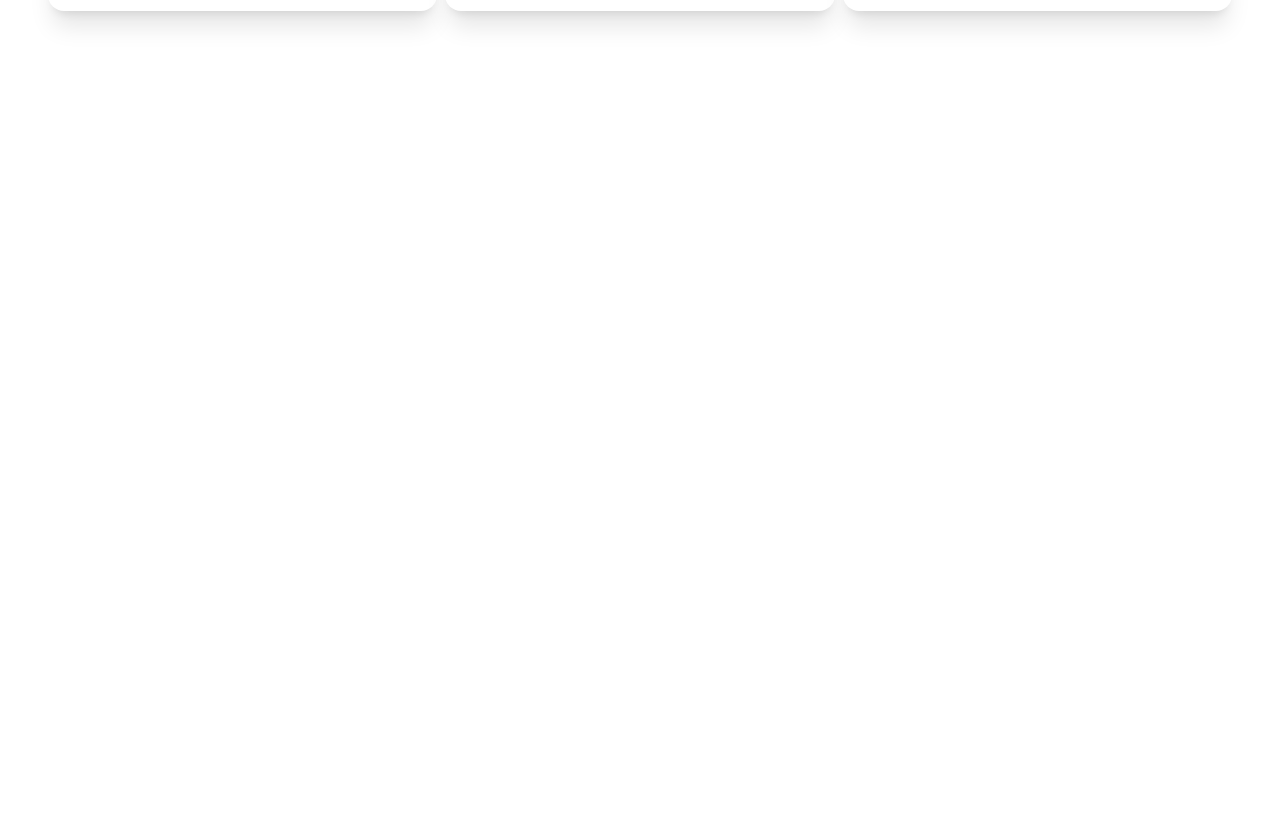
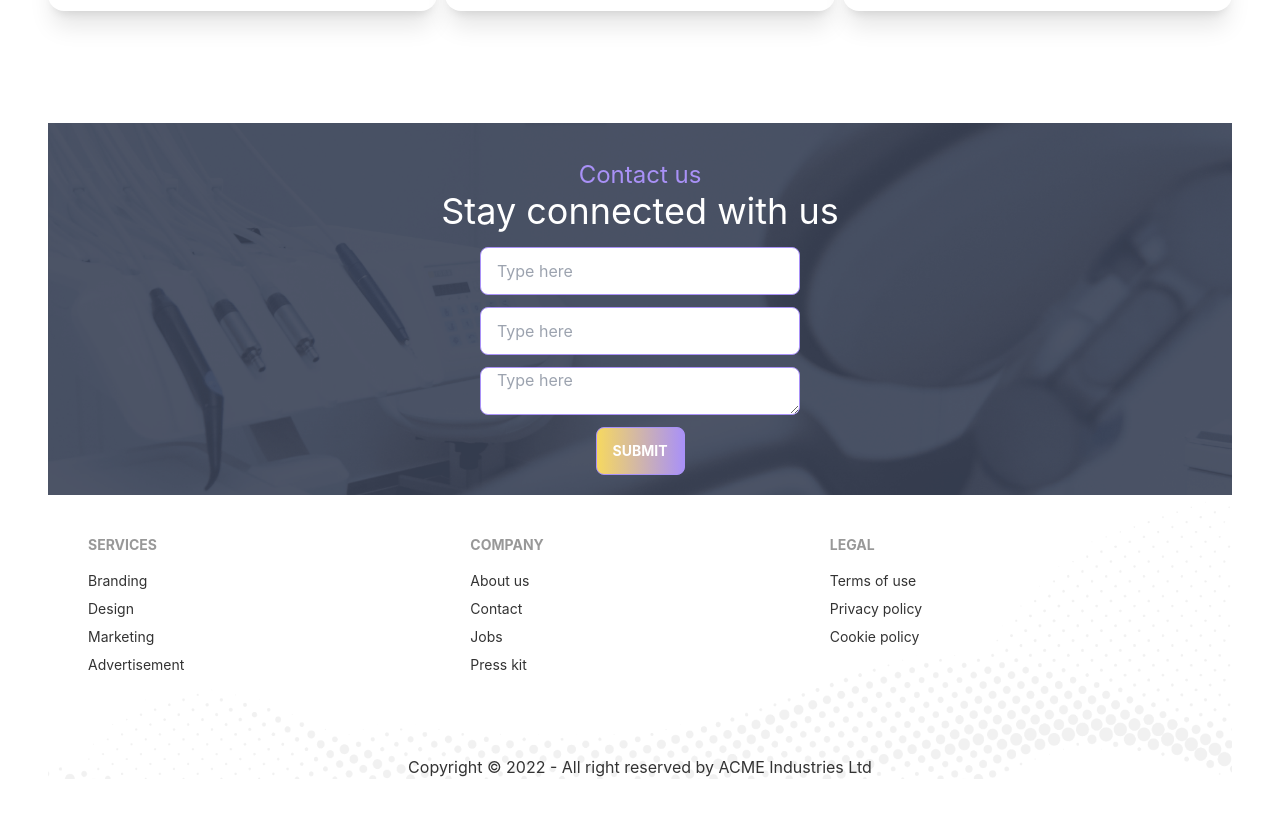
Before and after one commit to mak-43/doctor, a React (Create React App) app: page / in a window 1280 px wide. Shown: the part 3059-3876 px from the top of the page. Before the commit the page ends 3182 px from the top, so only its background shows below. Built offline with nearby package versions, Linux system fonts and the light colour scheme.

Commit message:
contact and footer

```diff
--- a/src/Components/Pages/Home/Banner.js
+++ b/src/Components/Pages/Home/Banner.js
@@ -3,13 +3,13 @@
 
 const Banner = () => {
     return (
-        <div class="hero min-h-screen  bg-[url('/src/Components/Assets/bg.png')] ">
-            <div class="hero-content flex-col lg:flex-row-reverse">
-                <img src={chair} class="max-w-sm rounded-lg shadow-2xl" />
+        <div className="hero min-h-screen  bg-[url('/src/Components/Assets/bg.png')] ">
+            <div className="hero-content flex-col lg:flex-row-reverse">
+                <img src={chair} className="max-w-sm rounded-lg shadow-2xl" />
                 <div>
-                    <h1 class="text-5xl font-bold">Your New Smile Starts Here</h1>
-                    <p class="py-6">Provident cupiditate voluptatem et in. Quaerat fugiat ut assumenda excepturi exercitationem quasi. In deleniti eaque aut repudiandae et a id nisi.</p>
-                    <button class="btn btn-primary text-white font-bold bg-gradient-to-r from-secondary to-primary">Get Started</button>
+                    <h1 className="text-5xl font-bold">Your New Smile Starts Here</h1>
+                    <p className="py-6">Provident cupiditate voluptatem et in. Quaerat fugiat ut assumenda excepturi exercitationem quasi. In deleniti eaque aut repudiandae et a id nisi.</p>
+                    <button className="btn btn-primary text-white font-bold bg-gradient-to-r from-secondary to-primary">Get Started</button>
                 </div>
             </div>
         </div>
--- /dev/null
+++ b/src/Components/Pages/Home/Contact.js
@@ -0,0 +1,24 @@
+import React from 'react';
+import pic from '../../Assets/appointment.png'
+import Primary from '../Shared/Primary';
+const Contact = () => {
+    return (
+        <div className='py-5' style={{
+            background:`url(${pic})`,
+            backgroundSize:'cover'
+        }}>
+            <div className='text-center my-4'>
+                <h4 className='text-2xl text-primary'>Contact us</h4>
+                <h2 className='text-4xl text-white'>Stay connected with us</h2>
+            </div>
+            <div className='flex flex-col justify-center items-center gap-3'>
+            <input type="text" placeholder="Type here" class="input input-bordered input-primary w-full max-w-xs" />
+            <input type="text" placeholder="Type here" class="input input-bordered input-primary w-full max-w-xs" />
+            <textarea type="text" placeholder="Type here" class="input input-bordered input-primary w-full max-w-xs" />
+            <Primary>Submit</Primary>
+            </div>
+        </div>
+    );
+};
+
+export default Contact;
--- a/src/Components/Pages/Home/Exceptional.js
+++ b/src/Components/Pages/Home/Exceptional.js
@@ -4,12 +4,12 @@
 
 const Exceptional = () => {
     return (
-        <div class="hero  ">
-            <div class="hero-content flex-col lg:flex-row">
-                <img src={pic}class="max-w-sm rounded-lg shadow-2xl" />
+        <div className="hero  ">
+            <div className="hero-content flex-col lg:flex-row">
+                <img src={pic} className="max-w-sm rounded-lg shadow-2xl" />
                 <div>
-                    <h1 class="text-5xl font-bold">Box Office News!</h1>
-                    <p class="py-6">Provident cupiditate voluptatem et in. Quaerat fugiat ut assumenda excepturi exercitationem quasi. In deleniti eaque aut repudiandae et a id nisi.</p>
+                    <h1 className="text-5xl font-bold">Box Office News!</h1>
+                    <p className="py-6">Provident cupiditate voluptatem et in. Quaerat fugiat ut assumenda excepturi exercitationem quasi. In deleniti eaque aut repudiandae et a id nisi.</p>
                     <Primary >Order</Primary>
                 </div>
             </div>
--- a/src/Components/Pages/Home/Home.js
+++ b/src/Components/Pages/Home/Home.js
@@ -1,6 +1,8 @@
 import React from 'react';
+import Footer from '../Shared/Footer';
 import Appointment from './Appointment';
 import Banner from './Banner';
+import Contact from './Contact';
 import Exceptional from './Exceptional';
 import Info from './Info';
 import Services from './Services';
@@ -15,6 +17,8 @@
             <Exceptional/>
             <Appointment/>
             <Testimonial/>
+            <Contact/>
+            <Footer/>
         </div>
     );
 };
--- a/src/Components/Pages/Home/InfoCard.js
+++ b/src/Components/Pages/Home/InfoCard.js
@@ -1,11 +1,11 @@
 import React from 'react';
 
-const InfoCard = ({img,cartTitle,bgClass}) => {
+const InfoCard = ({ img, cartTitle, bgClass }) => {
     return (
-        <div class={`card lg:card-side bg-base-100 shadow-xl ${bgClass}`}>
-            <figure className='p-5'><img src={img} alt="Album"/></figure>
-            <div class="card-body text-white">
-                <h2 class="card-title">{cartTitle} </h2>
+        <div className={`card lg:card-side bg-base-100 shadow-xl ${bgClass}`}>
+            <figure className='p-5'><img src={img} alt="Album" /></figure>
+            <div className="card-body text-white">
+                <h2 className="card-title">{cartTitle} </h2>
                 <p>Click the button to listen on Spotiwhy app.</p>
 
             </div>
--- a/src/Components/Pages/Home/ReviewCard.js
+++ b/src/Components/Pages/Home/ReviewCard.js
@@ -2,13 +2,13 @@
 
 const ReviewCard = ({ review }) => {
     return (
-        <div class="card lg:max-w-lg bg-base-100 shadow-xl">
-            <div class="card-body">
+        <div className="card lg:max-w-lg bg-base-100 shadow-xl">
+            <div className="card-body">
 
                 <p>Lorem, ipsum dolor sit amet consectetur adipisicing elit. Unde saepe ipsa placeat molestias consequuntur magnam?</p>
                 <div className='flex items-center'>
-                    <div class="avatar">
-                        <div class="w-16 rounded-full ring ring-primary ring-offset-base-100 mr-2">
+                    <div className="avatar">
+                        <div className="w-16 rounded-full ring ring-primary ring-offset-base-100 mr-2">
                             <img src={review.img} />
                         </div>
                     </div>
--- a/src/Components/Pages/Home/Service.js
+++ b/src/Components/Pages/Home/Service.js
@@ -1,13 +1,13 @@
 import React from 'react';
 
-const Service = ({service}) => {
+const Service = ({ service }) => {
     return (
-        <div class="card lg:max-w-lg bg-base-100 shadow-xl ">
-            <figure class="px-10 pt-10">
-                <img src={service.img} alt="Shoes" class="rounded-xl" />
+        <div className="card lg:max-w-lg bg-base-100 shadow-xl ">
+            <figure className="px-10 pt-10">
+                <img src={service.img} alt="Shoes" className="rounded-xl" />
             </figure>
-            <div class="card-body items-center text-center">
-                <h2 class="card-title">{service.name}</h2>
+            <div className="card-body items-center text-center">
+                <h2 className="card-title">{service.name}</h2>
                 <p>If a dog chews shoes whose shoes does he choose?</p>
 
             </div>
--- /dev/null
+++ b/src/Components/Pages/Shared/Footer.js
@@ -0,0 +1,39 @@
+import React from 'react';
+import footer from '../../Assets/footer.png'
+const Footer = () => {
+    return (
+        <footer style={{
+            background: `url(${footer})`,
+            backgroundSize: 'cover'
+        }} className=" ">
+            <div className='footer p-10'>
+                <div>
+                    <span className="footer-title">Services</span>
+                    <a className="link link-hover">Branding</a>
+                    <a className="link link-hover">Design</a>
+                    <a className="link link-hover">Marketing</a>
+                    <a className="link link-hover">Advertisement</a>
+                </div>
+                <div>
+                    <span className="footer-title">Company</span>
+                    <a className="link link-hover">About us</a>
+                    <a className="link link-hover">Contact</a>
+                    <a className="link link-hover">Jobs</a>
+                    <a className="link link-hover">Press kit</a>
+                </div>
+                <div>
+                    <span className="footer-title">Legal</span>
+                    <a className="link link-hover">Terms of use</a>
+                    <a className="link link-hover">Privacy policy</a>
+                    <a className="link link-hover">Cookie policy</a>
+                </div>
+            </div>
+
+            <div className='my-10 text-center'>
+                <p>Copyright © 2022 - All right reserved by ACME Industries Ltd</p>
+            </div>
+        </footer>
+    );
+};
+
+export default Footer;
--- a/src/Components/Pages/Shared/Navbar.js
+++ b/src/Components/Pages/Shared/Navbar.js
@@ -11,21 +11,21 @@
     <li><Link to='/login'>Login</Link></li>
   </>
   return (
-    <div class="navbar bg-base-100">
-      <div class="navbar-start">
-        <div class="dropdown">
-          <label tabindex="0" class="btn btn-ghost lg:hidden">
-            <svg xmlns="http://www.w3.org/2000/svg" class="h-5 w-5" fill="none" viewBox="0 0 24 24" stroke="currentColor"><path stroke-linecap="round" stroke-linejoin="round" stroke-width="2" d="M4 6h16M4 12h8m-8 6h16" /></svg>
+    <div className="navbar bg-base-100">
+      <div className="navbar-start">
+        <div className="dropdown">
+          <label tabindex="0" className="btn btn-ghost lg:hidden">
+            <svg xmlns="http://www.w3.org/2000/svg" className="h-5 w-5" fill="none" viewBox="0 0 24 24" stroke="currentColor"><path stroke-linecap="round" stroke-linejoin="round" stroke-width="2" d="M4 6h16M4 12h8m-8 6h16" /></svg>
           </label>
-          <ul tabindex="0" class="menu menu-compact dropdown-content mt-3 p-2 shadow bg-base-100 rounded-box w-52">
-          { menuItems}
+          <ul tabindex="0" className="menu menu-compact dropdown-content mt-3 p-2 shadow bg-base-100 rounded-box w-52">
+            {menuItems}
           </ul>
         </div>
-        <a class="btn btn-ghost normal-case text-xl">Doctor Uncle</a>
+        <a className="btn btn-ghost normal-case text-xl">Doctor Uncle</a>
       </div>
-      <div class="navbar-center hidden lg:flex">
-        <ul class="menu menu-horizontal p-0">
-        { menuItems}
+      <div className="navbar-center hidden lg:flex">
+        <ul className="menu menu-horizontal p-0">
+          {menuItems}
         </ul>
       </div>
 
--- a/src/Components/Pages/Shared/Primary.js
+++ b/src/Components/Pages/Shared/Primary.js
@@ -1,8 +1,8 @@
 import React from 'react';
 
-const Primary = ({children}) => {
+const Primary = ({ children }) => {
     return (
-        <button class="btn btn-primary text-white font-bold bg-gradient-to-r from-secondary to-primary">{children}</button>
+        <button className="btn btn-primary text-white font-bold bg-gradient-to-r from-secondary to-primary">{children}</button>
     );
 };
 
```
Also changed, not shown: src/Components/Pages/Home/Info.js (line endings or trailing spaces).
